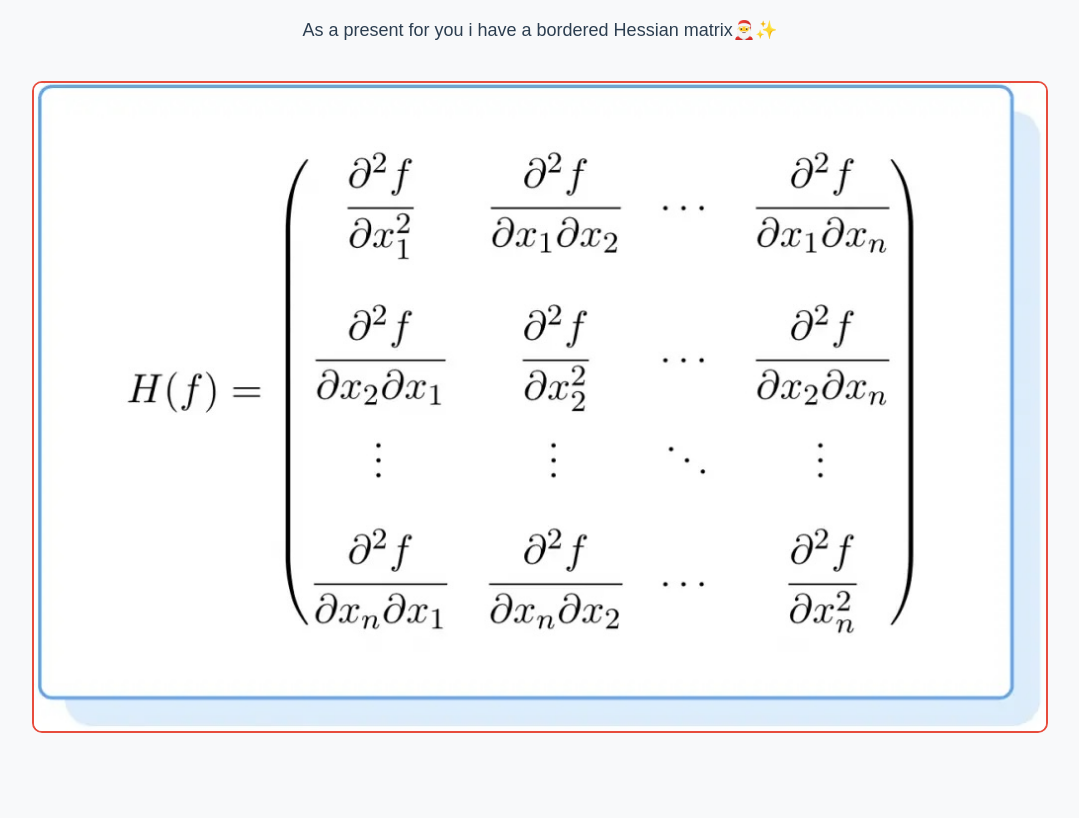
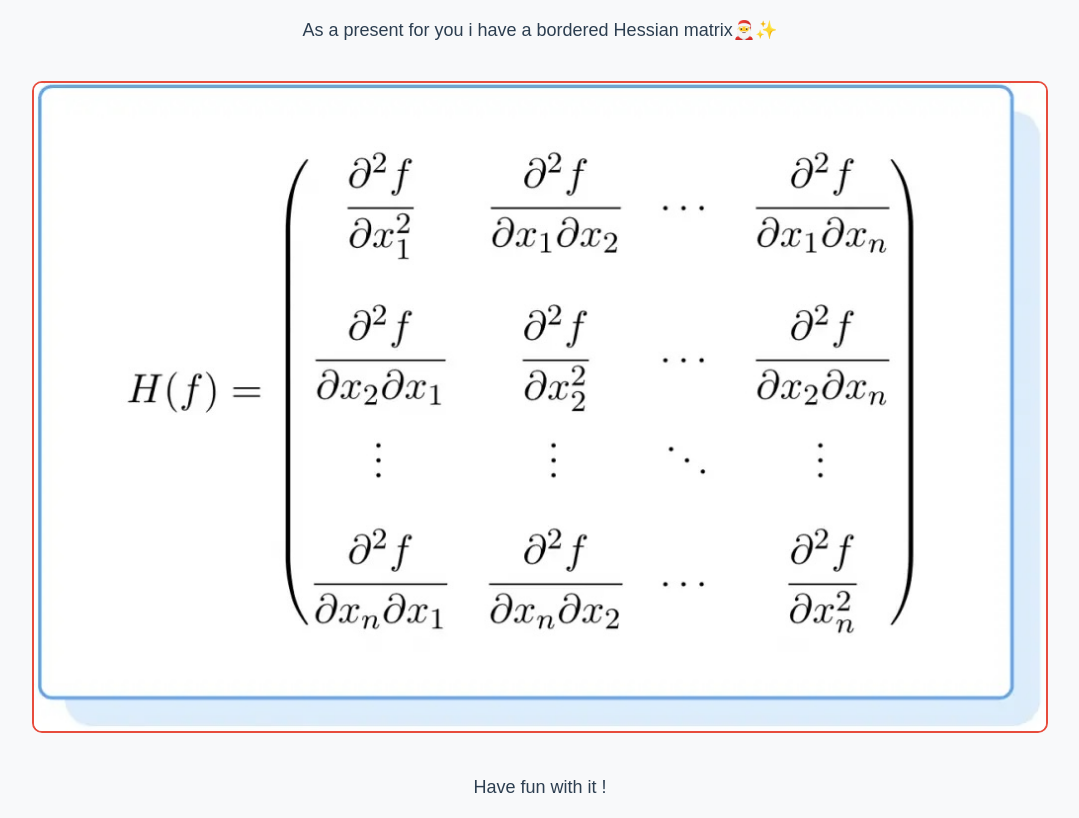
Before and after one commit to ThePowerSet/Merry-christmas, a plain HTML site: page index.html in a window 1280 px wide. Shown: the part 62-880 px from the top of the page, without its empty margins (100-1179 px from the left). Before the commit the page ends 827 px from the top, so only its background shows below. Drawn offline with Linux system fonts and the light colour scheme.

Commit message:
Update index.html

```diff
--- a/index.html
+++ b/index.html
@@ -31,5 +31,6 @@
     <h1>🎄 Merry Christmas! 🎄</h1>
     <p class="message"> As a present for you i have a bordered Hessian matrix🎅✨</p>
     <img src="matrix.jpeg" alt="Santa Claus Image">
+    <p class="message"> Have fun with it !</p>
 </body>
 </html>
```
